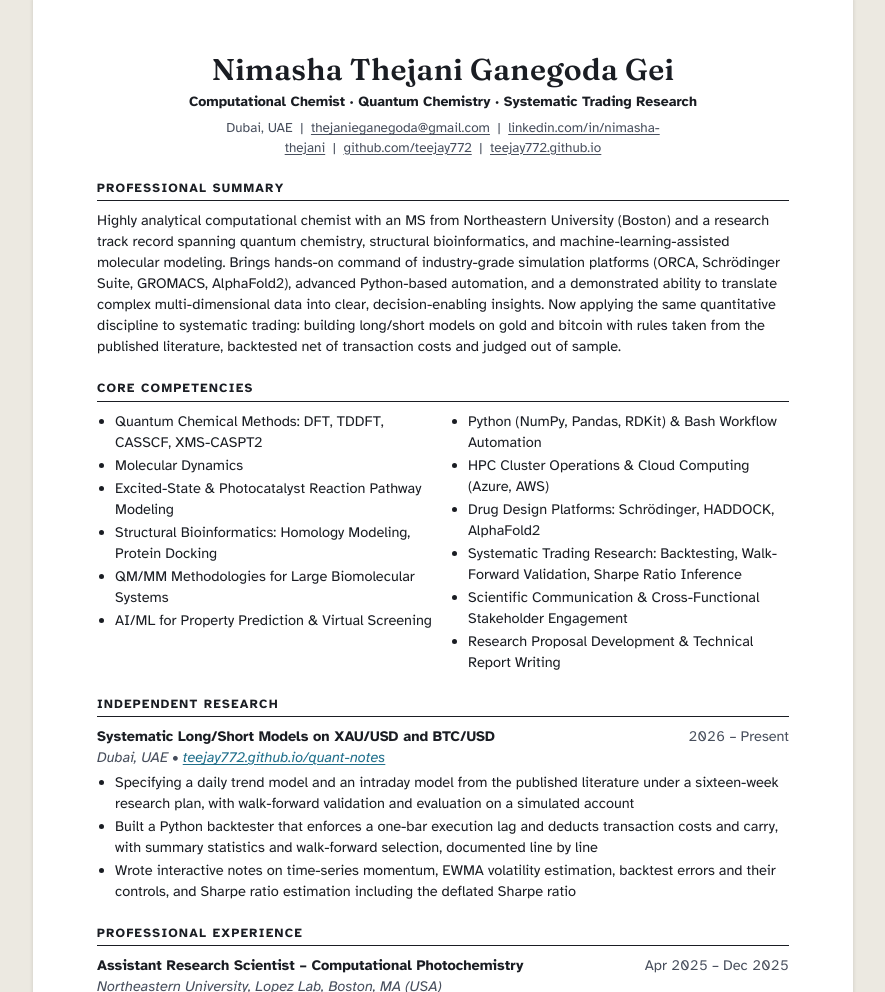
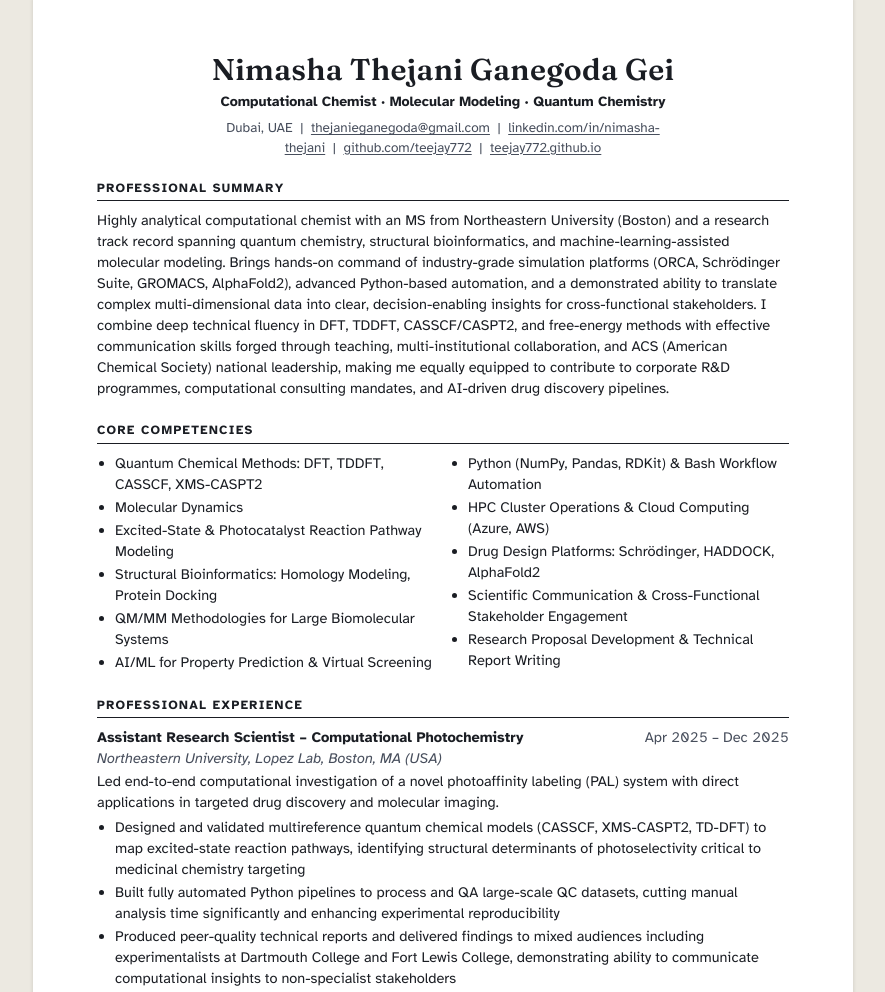
Before and after one commit to teejay772/teejay772.github.io, a plain HTML site: page cv.html in a window 1280 px wide. Shown: the part 75-1067 px from the top of the page, without its empty margins (197-1082 px from the left). Drawn offline with Linux system fonts and the light colour scheme.

Commit message:
Remove trading content from CV page
Co-Authored-By: Claude Fable 5.2 <noreply@anthropic.com>

```diff
--- a/cv.html
+++ b/cv.html
@@ -4,7 +4,7 @@
 <meta charset="utf-8">
 <meta name="viewport" content="width=device-width,initial-scale=1">
 <title>CV · Nimasha Thejani Ganegoda Gei</title>
-<meta name="description" content="Curriculum vitae of Nimasha Thejani Ganegoda Gei: computational chemistry, quantum chemistry research and systematic trading research.">
+<meta name="description" content="Curriculum vitae of Nimasha Thejani Ganegoda Gei: computational chemistry, quantum chemistry and molecular modeling.">
 <link rel="stylesheet" href="https://fonts.googleapis.com/css2?family=Fraunces:opsz,wght@9..144,600&family=Atkinson+Hyperlegible:ital,wght@0,400;0,700;1,400&display=swap">
 <style>
 /* A conventional CV: one white sheet, black text, ruled section headings, dates on the right.
@@ -73,11 +73,11 @@ li{margin-bottom:2px}
 <main class="sheet">
 
   <h1>Nimasha Thejani Ganegoda Gei</h1>
-  <p class="role">Computational Chemist · Quantum Chemistry · Systematic Trading Research</p>
+  <p class="role">Computational Chemist · Molecular Modeling · Quantum Chemistry</p>
   <p class="contact">Dubai, UAE &nbsp;|&nbsp; <a href="mailto:thejanieganegoda@gmail.com">thejanieganegoda@gmail.com</a> &nbsp;|&nbsp; <a href="https://www.linkedin.com/in/nimasha-thejani">linkedin.com/in/nimasha-thejani</a> &nbsp;|&nbsp; <a href="https://github.com/teejay772">github.com/teejay772</a> &nbsp;|&nbsp; <a href="https://teejay772.github.io">teejay772.github.io</a></p>
 
   <h2>Professional Summary</h2>
-  <p>Highly analytical computational chemist with an MS from Northeastern University (Boston) and a research track record spanning quantum chemistry, structural bioinformatics, and machine-learning-assisted molecular modeling. Brings hands-on command of industry-grade simulation platforms (ORCA, Schrödinger Suite, GROMACS, AlphaFold2), advanced Python-based automation, and a demonstrated ability to translate complex multi-dimensional data into clear, decision-enabling insights. Now applying the same quantitative discipline to systematic trading: building long/short models on gold and bitcoin with rules taken from the published literature, backtested net of transaction costs and judged out of sample.</p>
+  <p>Highly analytical computational chemist with an MS from Northeastern University (Boston) and a research track record spanning quantum chemistry, structural bioinformatics, and machine-learning-assisted molecular modeling. Brings hands-on command of industry-grade simulation platforms (ORCA, Schrödinger Suite, GROMACS, AlphaFold2), advanced Python-based automation, and a demonstrated ability to translate complex multi-dimensional data into clear, decision-enabling insights for cross-functional stakeholders. I combine deep technical fluency in DFT, TDDFT, CASSCF/CASPT2, and free-energy methods with effective communication skills forged through teaching, multi-institutional collaboration, and ACS (American Chemical Society) national leadership, making me equally equipped to contribute to corporate R&amp;D programmes, computational consulting mandates, and AI-driven drug discovery pipelines.</p>
 
   <h2>Core Competencies</h2>
   <ul class="cols">
@@ -90,21 +90,9 @@ li{margin-bottom:2px}
     <li>Python (NumPy, Pandas, RDKit) &amp; Bash Workflow Automation</li>
     <li>HPC Cluster Operations &amp; Cloud Computing (Azure, AWS)</li>
     <li>Drug Design Platforms: Schrödinger, HADDOCK, AlphaFold2</li>
-    <li>Systematic Trading Research: Backtesting, Walk-Forward Validation, Sharpe Ratio Inference</li>
     <li>Scientific Communication &amp; Cross-Functional Stakeholder Engagement</li>
     <li>Research Proposal Development &amp; Technical Report Writing</li>
   </ul>
-
-  <h2>Independent Research</h2>
-  <div class="entry">
-    <div class="head"><b>Systematic Long/Short Models on XAU/USD and BTC/USD</b><span class="date">2026 – Present</span></div>
-    <p class="sub">Dubai, UAE • <a href="https://teejay772.github.io/quant-notes/">teejay772.github.io/quant-notes</a></p>
-    <ul>
-      <li>Specifying a daily trend model and an intraday model from the published literature under a sixteen-week research plan, with walk-forward validation and evaluation on a simulated account</li>
-      <li>Built a Python backtester that enforces a one-bar execution lag and deducts transaction costs and carry, with summary statistics and walk-forward selection, documented line by line</li>
-      <li>Wrote interactive notes on time-series momentum, EWMA volatility estimation, backtest errors and their controls, and Sharpe ratio estimation including the deflated Sharpe ratio</li>
-    </ul>
-  </div>
 
   <h2>Professional Experience</h2>
   <div class="entry">
```
